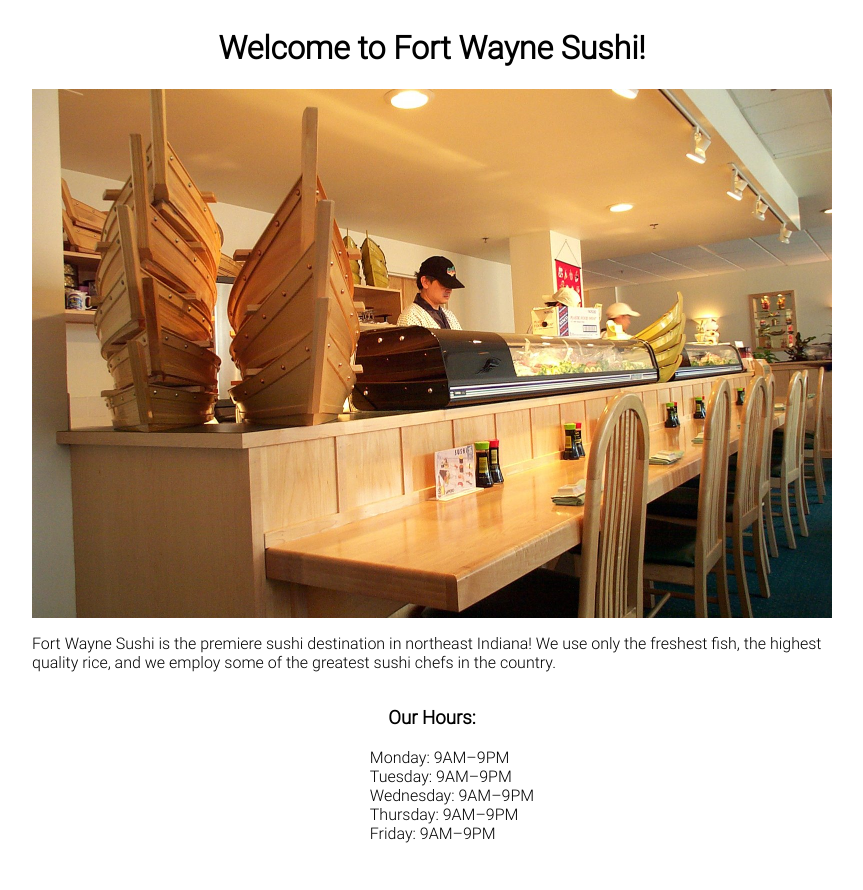
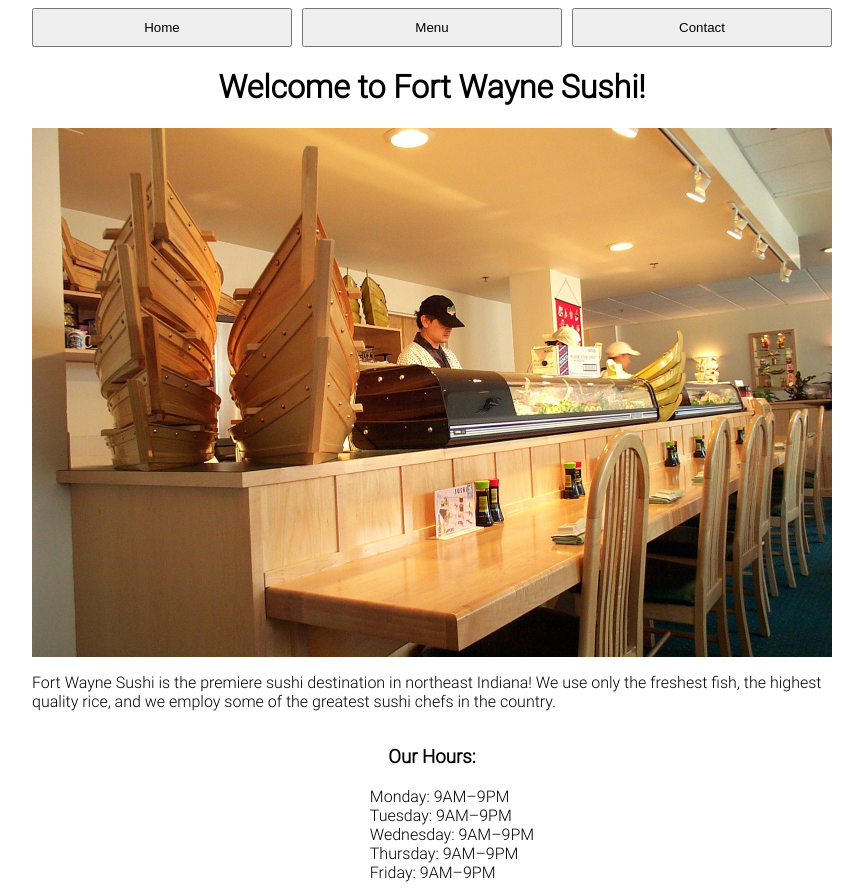
Before and after one commit to nguyenjessev/restaurant-page, a website built with webpack: page dist/index.html in a window 1280 px wide. Shown: the whole page, without its empty margins (208-1071 px from the left). Before the commit the page ends 851 px from the top, so only its background shows below. Built offline with nearby package versions, Linux system fonts and the light colour scheme.

Commit message:
Add and style navbar

```diff
--- a/src/load_home.js
+++ b/src/load_home.js
@@ -4,6 +4,7 @@ import Image from './sushi-bar.jpg'
 const loadHome = () => {
   const header = document.createElement('h1');
   header.textContent = 'Welcome to Fort Wayne Sushi!';
+  header.classList.add('header');
 
   const image = document.createElement('img');
   image.src = Image;
--- a/src/style.css
+++ b/src/style.css
@@ -9,12 +9,32 @@ body {
   font-family: "system";
 }
 
+.nav-bar {
+  width: 100%;
+  display: flex;
+  justify-content: space-around;
+  column-gap: 10px;
+}
+
+.nav-item {
+  flex-basis: 100%;
+  padding: 10px;
+}
+
+.nav-item:hover {
+  cursor: pointer;
+}
+
 #content {
   display: flex;
   flex-direction: column;
   max-width: 800px;
   margin: 0 auto;
   align-items: center;
+}
+
+.header {
+  text-align: center;
 }
 
 .interior-photo {
```
Also changed, not shown: dist/index.html.
